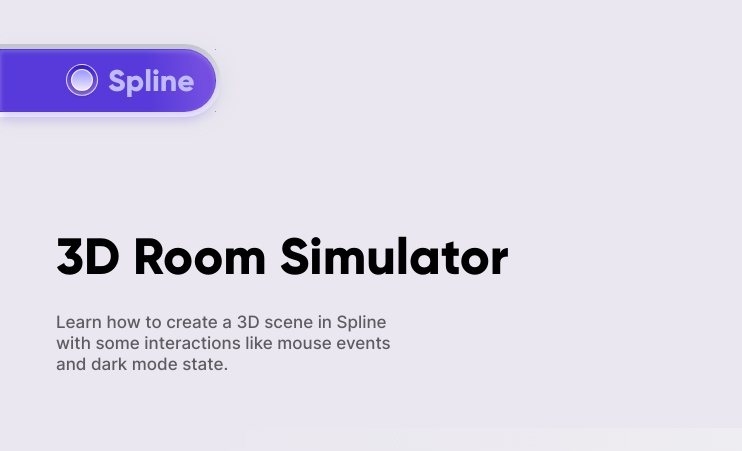
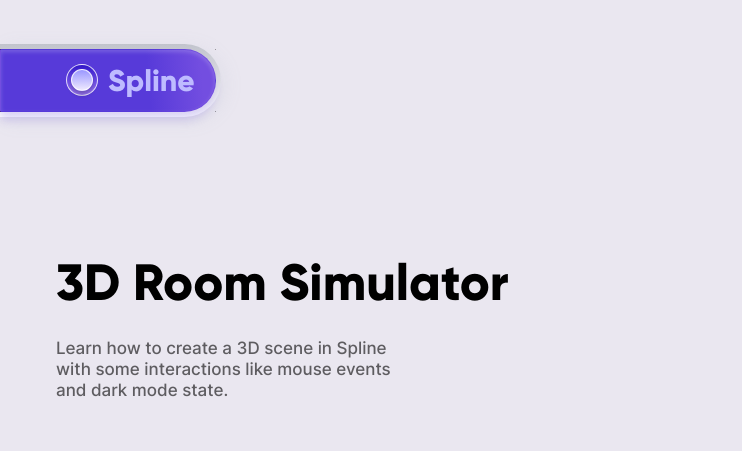
Before and after one commit to khduyh/3d-simulator-room, a React (Create React App) app: page / in a window 1280 px wide. Shown: the top 451 px of the page, without its empty margins (0-742 px from the left). Built offline with nearby package versions, Linux system fonts and the light colour scheme.

Commit message:
fix content

```diff
--- a/src/App.js
+++ b/src/App.js
@@ -70,6 +70,7 @@ const LogoContainer = styled.div`
 `;
 
 const TextContainer = styled.div`
+  margin-top: 2%;
   display: grid;
   gap: 24px;
   max-width: 460px;
@@ -204,7 +205,7 @@ const SplineContainer = styled.div`
   }
 
   .closeButton {
-    top: 49.5%;
+    top: 49%;
     left: -32px;
   }
 
```
Also changed, not shown: 24 other files (tests, documents, lock files or other folders).
